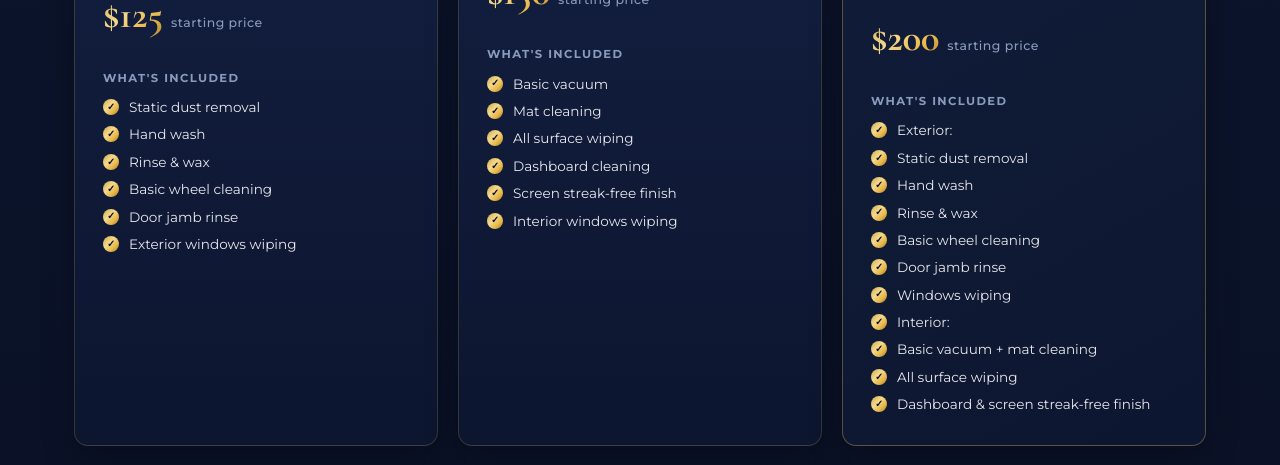
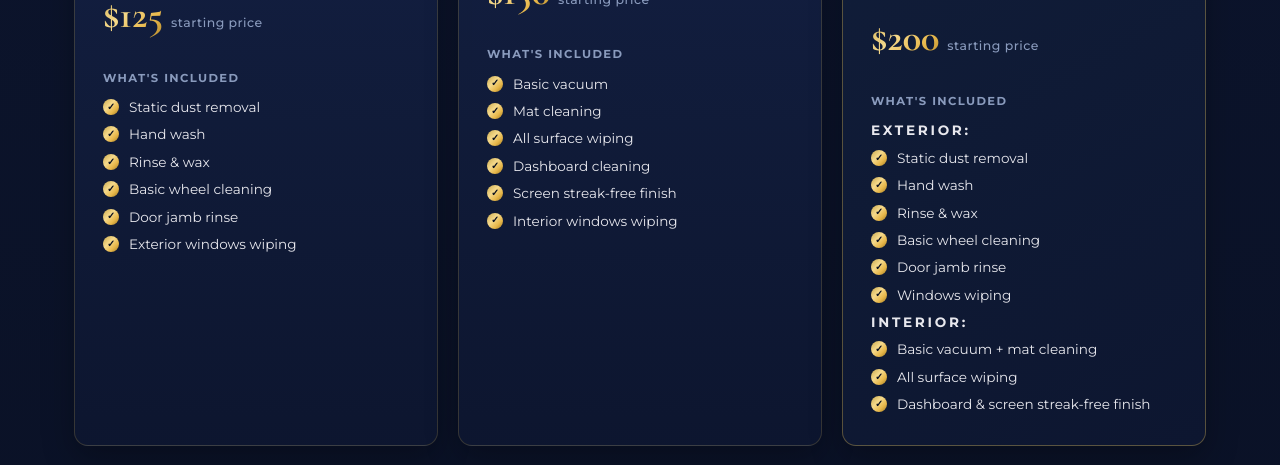
Before and after one commit to euroshinect-code/euroshine-site, a React (Vite) app: page / in a window 1280 px wide. Shown: the part 2300-2765 px from the top of the page. Built offline with nearby package versions, Linux system fonts and the light colour scheme.

Commit message:
Fix section titles styling

```diff
--- a/src/App.jsx
+++ b/src/App.jsx
@@ -918,9 +918,19 @@ function PackageCard({ pkg }) {
 
       <div className="pkg-includes-title">What's Included</div>
       <ul className="pkg-includes">
-        {pkg.includes.map((item, i) => (
-          <li key={i}><CheckIcon />{item}</li>
-        ))}
+        {pkg.includes.map((item, i) => {
+  const isSectionTitle = item === "Exterior:" || item === "Interior:";
+
+  return (
+    <li
+      key={i}
+      className={isSectionTitle ? "text-[#d4af37] font-extrabold uppercase tracking-[0.2em] mt-3" : ""}
+    >
+      {!isSectionTitle && <CheckIcon />}
+      {item}
+    </li>
+  );
+})}
       </ul>
     </div>
   );
```
